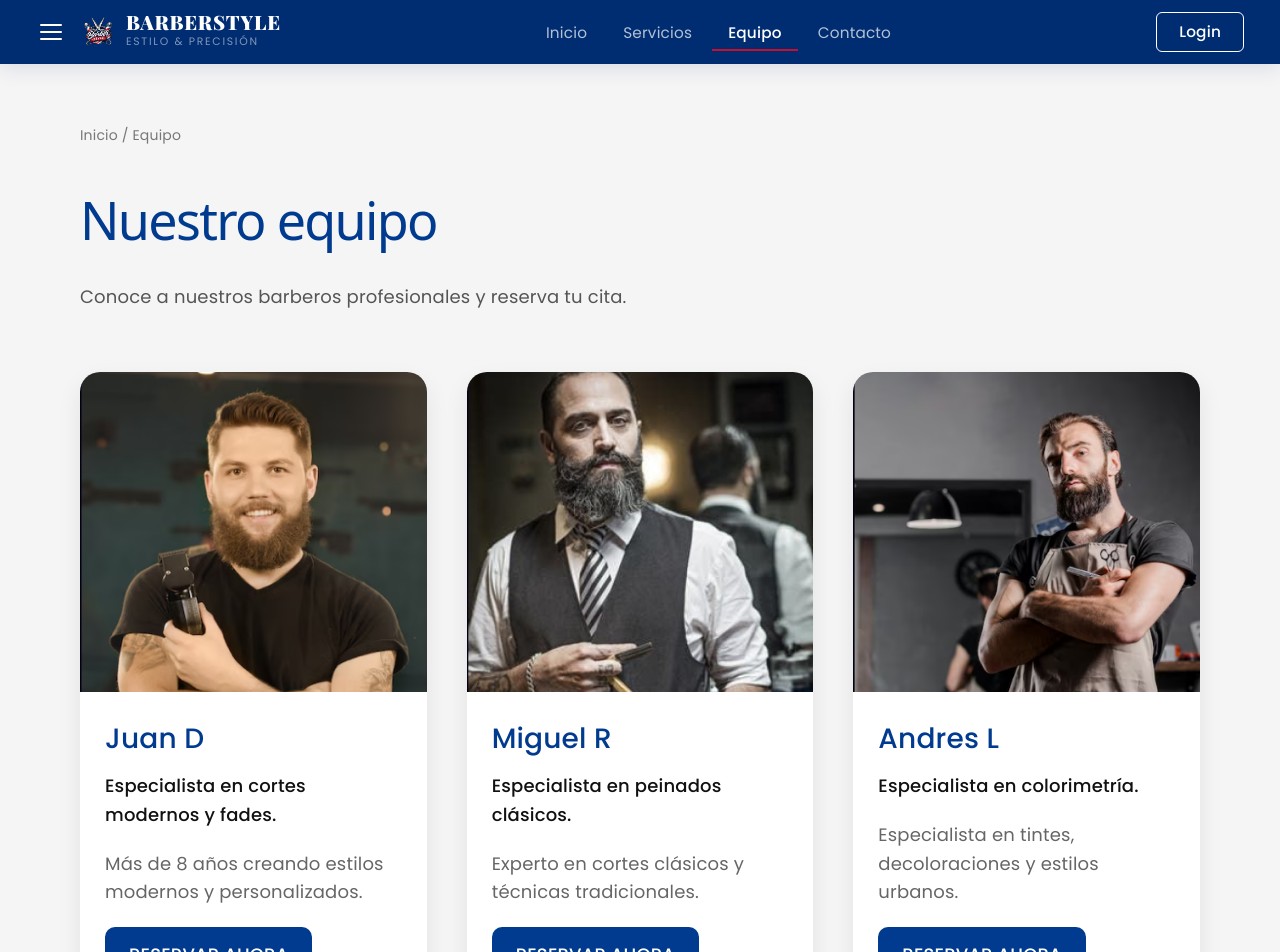
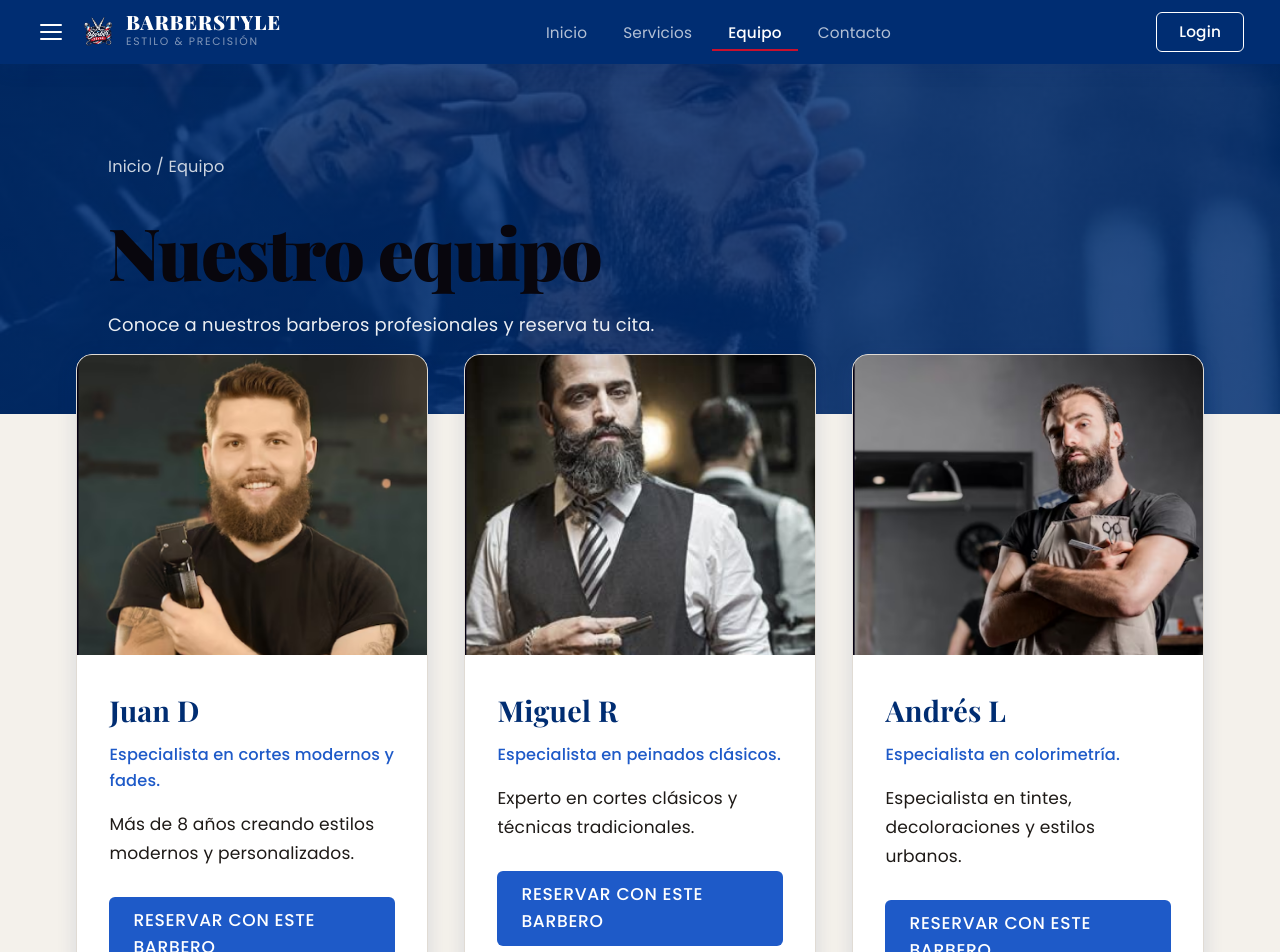
Before and after one commit to Coroclucth/barberstyle-react, a React (Vite) app in the folder frontend/: page /equipo in a window 1280 px wide. Shown: the top 952 px of the page. Built offline with nearby package versions, Linux system fonts and the light colour scheme.

Commit message:
Pantallas equipo y reserva modificadas

```diff
--- a/frontend/src/pages/Equipo/Equipo.css
+++ b/frontend/src/pages/Equipo/Equipo.css
@@ -1,115 +1,168 @@
+/* ══════════════════════════════════════
+   EQUIPO PAGE
+══════════════════════════════════════ */
+
 .equipo {
   min-height: 100vh;
-  background: #f5f5f5;
-  padding: 60px 80px;
+  background: var(--offwhite);
 }
 
-/* ══════════════════════════════
+/* ══════════════════════════════════════
    HERO
-══════════════════════════════ */
+══════════════════════════════════════ */
 
 .equipo__hero {
-  margin-bottom: 60px;
+  padding: 5rem 6rem 4rem;
+  background:
+    linear-gradient(
+      rgba(0, 45, 114, .82),
+      rgba(0, 45, 114, .82)
+    ),
+    url('../../assets/img/hero/herobeckham.jpg')
+    center/cover no-repeat;
+  color: var(--white);
+  margin-bottom: 0;
 }
 
 .equipo__breadcrumb {
-  color: #777;
-  margin-bottom: 15px;
-  font-size: 14px;
+  font-size: .9rem;
+  opacity: .8;
+  margin-bottom: 1rem;
 }
 
 .equipo__title {
-  font-size: 52px;
-  color: #003b8f;
-  margin-bottom: 20px;
+  font-family: var(--font-title);
+  font-size: 4rem;
+  font-weight: 900;
+  line-height: 1.1;
+  margin-bottom: 1rem;
 }
 
 .equipo__desc {
-  max-width: 700px;
-  color: #555;
-  font-size: 18px;
-  line-height: 1.7;
+  max-width: 640px;
+  font-size: 1rem;
+  line-height: 1.8;
+  opacity: .92;
 }
 
-/* ══════════════════════════════
+/* ══════════════════════════════════════
    GRID
-══════════════════════════════ */
+══════════════════════════════════════ */
 
 .equipo__grid {
+  max-width: 1200px;
+  margin: -60px auto 0;
+  padding: 0 2rem 5rem;
+  position: relative;
+  z-index: 5;
   display: grid;
-  grid-template-columns: repeat(auto-fit, minmax(280px, 1fr));
-  gap: 40px;
+  grid-template-columns: repeat(auto-fit, minmax(300px, 1fr));
+  gap: 2rem;
 }
 
-/* ══════════════════════════════
+/* ══════════════════════════════════════
    CARD
-══════════════════════════════ */
+══════════════════════════════════════ */
 
 .equipo-card {
-  background: white;
-  border-radius: 20px;
+  background: var(--white);
+  border-radius: var(--radius-lg);
+  border: 1px solid var(--border);
   overflow: hidden;
-  box-shadow: 0 10px 25px rgba(0,0,0,0.08);
-  transition: 0.3s ease;
-  padding-bottom: 30px;
+  box-shadow: var(--shadow-md);
+  transition: transform .3s ease, box-shadow .3s ease;
 }
 
 .equipo-card:hover {
   transform: translateY(-8px);
+  box-shadow: var(--shadow-lg);
 }
 
 .equipo-card__img {
   width: 100%;
-  height: 320px;
+  height: 300px;
   object-fit: cover;
+  display: block;
+}
+
+.equipo-card__body {
+  padding: 1.8rem;
 }
 
 .equipo-card__nombre {
-  font-size: 28px;
-  color: #003b8f;
-  margin: 25px 25px 10px;
+  font-family: var(--font-title);
+  font-size: 1.6rem;
+  font-weight: 700;
+  color: var(--blue);
+  margin-bottom: .5rem;
 }
 
 .equipo-card__esp {
-  margin: 0 25px;
-  font-weight: bold;
-  color: #111;
+  font-size: .9rem;
+  font-weight: 600;
+  color: var(--blue-cta);
+  margin-bottom: .9rem;
 }
 
 .equipo-card__texto {
-  margin: 20px 25px;
-  color: #666;
-  line-height: 1.6;
+  font-size: .95rem;
+  color: var(--text-dark);
+  line-height: 1.7;
+  margin-bottom: 1.6rem;
 }
 
 .equipo-card__btn {
   display: inline-block;
-  margin-left: 25px;
-  padding: 14px 24px;
-  background: #003b8f;
-  color: white;
+  padding: .85rem 1.4rem;
+  background: var(--blue-cta);
+  color: var(--white);
   text-decoration: none;
-  border-radius: 10px;
-  font-weight: bold;
-  transition: 0.3s;
+  border-radius: var(--radius-md);
+  font-size: .85rem;
+  font-weight: 600;
+  letter-spacing: .04em;
+  transition: background .22s ease, transform .22s ease;
 }
 
 .equipo-card__btn:hover {
-  background: #002d6d;
+  background: var(--blue);
+  transform: translateY(-2px);
 }
 
-/* ══════════════════════════════
+/* ══════════════════════════════════════
    RESPONSIVE
-══════════════════════════════ */
+══════════════════════════════════════ */
+
+@media (max-width: 992px) {
+
+  .equipo__hero {
+    padding: 4rem 2rem 5rem;
+  }
+
+  .equipo__title {
+    font-size: 3rem;
+  }
+
+}
 
 @media (max-width: 768px) {
 
-  .equipo {
-    padding: 40px 20px;
+  .equipo__grid {
+    margin-top: -40px;
+    padding: 0 1rem 4rem;
+    grid-template-columns: 1fr;
   }
 
-  .equipo__title {
-    font-size: 38px;
+  .equipo__hero {
+    text-align: center;
   }
 
 }
+
+@media (max-width: 480px) {
+
+  .equipo__title {
+    font-size: 2.4rem;
+  }
+
+}
--- a/frontend/src/pages/Equipo/Equipo.tsx
+++ b/frontend/src/pages/Equipo/Equipo.tsx
@@ -3,7 +3,6 @@ import barbero1 from '../../assets/img/equipo/barbero1.png'
 import barbero2 from '../../assets/img/equipo/barbero2.png'
 import barbero3 from '../../assets/img/equipo/barbero3.png'
 import './Equipo.css'
-
 
 // ══════════════════════════════════════
 // TIPOS
@@ -28,26 +27,24 @@ const BARBEROS: Barbero[] = [
     especialidad: 'Especialista en cortes modernos y fades.',
     imagen: barbero1,
     descripcion:
-      'Más de 8 años creando estilos modernos y personalizados.'
+      'Más de 8 años creando estilos modernos y personalizados.',
   },
-
   {
-    id: 'Miguel',
+    id: 'miguel',
     nombre: 'Miguel R',
     especialidad: 'Especialista en peinados clásicos.',
     imagen: barbero2,
     descripcion:
-      'Experto en cortes clásicos y técnicas tradicionales.'
+      'Experto en cortes clásicos y técnicas tradicionales.',
   },
-
   {
     id: 'andres',
-    nombre: 'Andres L',
+    nombre: 'Andrés L',
     especialidad: 'Especialista en colorimetría.',
     imagen: barbero3,
     descripcion:
-      'Especialista en tintes, decoloraciones y estilos urbanos.'
-  }
+      'Especialista en tintes, decoloraciones y estilos urbanos.',
+  },
 ]
 
 // ══════════════════════════════════════
@@ -57,9 +54,10 @@ const BARBEROS: Barbero[] = [
 const Equipo = () => {
 
   return (
+
     <div className="equipo">
 
-      {/* HEADER */}
+      {/* HERO */}
       <section className="equipo__hero">
 
         <p className="equipo__breadcrumb">
@@ -93,6 +91,8 @@ const Equipo = () => {
               className="equipo-card__img"
             />
 
+            <div className="equipo-card__body">
+
               <h3 className="equipo-card__nombre">
                 {barbero.nombre}
               </h3>
@@ -107,10 +107,12 @@ const Equipo = () => {
 
               <Link
                 to="/reserva"
-              className="equipo-card__btn"
+                className="equipo-card__btn btn btn--primary"
               >
-              RESERVAR AHORA
+                RESERVAR CON ESTE BARBERO
               </Link>
+
+            </div>
 
           </div>
 
@@ -119,6 +121,7 @@ const Equipo = () => {
       </section>
 
     </div>
+
   )
 }
 
--- a/frontend/src/pages/Reserva/Reserva.tsx
+++ b/frontend/src/pages/Reserva/Reserva.tsx
@@ -2,59 +2,49 @@ import { useState } from 'react'
 import barbero1 from '../../assets/img/equipo/barbero1.png'
 import barbero2 from '../../assets/img/equipo/barbero2.png'
 import barbero3 from '../../assets/img/equipo/barbero3.png'
+import SelectorServicio from '../../components/SelectorServicio/SelectorServicio'
+import SelectorBarbero from '../../components/SelectorBarbero/SelectorBarbero'
+import SelectorDia from '../../components/SelectorDia/SelectorDia'
+import SelectorHorario from '../../components/SelectorHorario/SelectorHorario'
 import './Reserva.css'
-
-// ══════════════════════════════════════
-// TIPOS
-// ══════════════════════════════════════
-
-interface Barbero {
-  id: string
-  nombre: string
-  especialidad: string
-  imagen: string
-}
 
 // ══════════════════════════════════════
 // DATOS
 // ══════════════════════════════════════
 
-const BARBEROS: Barbero[] = [
+const SERVICIOS = [
+  { id: 'corte',       nombre: 'Corte de cabello', precio: '$25.000' },
+  { id: 'barba',       nombre: 'Barba',             precio: '$15.000' },
+  { id: 'tinte',       nombre: 'Tinte',             precio: '$45.000' },
+  { id: 'tratamiento', nombre: 'Tratamiento',       precio: '$35.000' },
+]
+
+const BARBEROS = [
   {
     id: 'juan',
     nombre: 'Juan D',
     especialidad: 'Cortes modernos',
     imagen: barbero1,
   },
-
   {
     id: 'miguel',
     nombre: 'Miguel R',
     especialidad: 'Peinados clásicos',
     imagen: barbero2,
   },
-
   {
     id: 'andres',
     nombre: 'Andrés L',
     especialidad: 'Colorimetría',
     imagen: barbero3,
-  }
+  },
 ]
 
-const DIAS = ['DOM', 'LUN', 'MAR', 'MIÉ', 'JUE', 'VIE', 'SAB']
+const DIAS_LABELS = ['DOM', 'LUN', 'MAR', 'MIÉ', 'JUE', 'VIE', 'SAB']
 
 const SLOTS = [
-  '08:00',
-  '09:00',
-  '10:00',
-  '11:00',
-  '12:00',
-  '01:00',
-  '02:00',
-  '03:00',
-  '04:00',
-  '05:00',
+  '08:00', '09:00', '10:00', '11:00', '12:00',
+  '01:00', '02:00', '03:00', '04:00', '05:00',
 ]
 
 const SLOTS_OCUPADOS = ['09:00', '12:00']
@@ -65,24 +55,18 @@ const SLOTS_OCUPADOS = ['09:00', '12:00']
 
 const Reserva = () => {
 
-  const [servicio, setServicio] = useState('corte')
-  const [barberoActivo, setBarbero] = useState('juan')
-  const [diaActivo, setDia] = useState(0)
-  const [slotActivo, setSlot] = useState('')
+  const [servicioActivo, setServicio]  = useState('corte')
+  const [barberoActivo,  setBarbero]   = useState('juan')
+  const [diaActivo,      setDia]       = useState(0)
+  const [slotActivo,     setSlot]      = useState('')
 
-  // ══════════════════════════════════════
-  // CALENDARIO DINÁMICO
-  // ══════════════════════════════════════
-
+  // ── Calendario dinámico (próximos 7 días) ──────────────
   const diasProximos = Array.from({ length: 7 }, (_, i) => {
-
     const fecha = new Date()
-
     fecha.setDate(fecha.getDate() + i)
-
     return {
-      label: DIAS[fecha.getDay()],
-      num: fecha.getDate(),
+      label: DIAS_LABELS[fecha.getDay()],
+      num:   fecha.getDate(),
     }
   })
 
@@ -113,166 +97,36 @@ const Reserva = () => {
 
       <section className="reserva-container">
 
-        {/* IZQUIERDA */}
-
         <div className="reserva-left card">
 
-          {/* SERVICIO */}
+          {/* SELECTOR SERVICIO — componente reutilizable de Jaider */}
+          <SelectorServicio
+            servicios={SERVICIOS}
+            servicioActivo={servicioActivo}
+            onSeleccionar={setServicio}
+          />
 
-          <div className="reserva-field">
+          {/* SELECTOR BARBERO — componente reutilizable de Jaider */}
+          <SelectorBarbero
+            barberos={BARBEROS}
+            barberoActivo={barberoActivo}
+            onSeleccionar={setBarbero}
+          />
 
-            <label className="reserva-label">
-              Selecciona el servicio
-            </label>
+          {/* SELECTOR DÍA — componente reutilizable de Jaider */}
+          <SelectorDia
+            dias={diasProximos}
+            diaActivo={diaActivo}
+            onSeleccionar={setDia}
+          />
 
-            <select
-              className="reserva-select"
-              value={servicio}
-              onChange={(e) => setServicio(e.target.value)}
-            >
-
-              <option value="corte">
-                Corte de cabello
-              </option>
-
-              <option value="barba">
-                Barba
-              </option>
-
-              <option value="tinte">
-                Tinte
-              </option>
-
-            </select>
-
-          </div>
-
-          {/* BARBEROS */}
-
-          <div className="reserva-field">
-
-            <label className="reserva-label">
-              Elige tu barbero
-            </label>
-
-            <div className="barberos-grid">
-
-              {BARBEROS.map((barbero) => (
-
-                <div
-                  key={barbero.id}
-                  className={`barbero-card ${
-                    barberoActivo === barbero.id
-                      ? 'barbero-card--active'
-                      : ''
-                  }`}
-                  onClick={() => setBarbero(barbero.id)}
-                >
-
-                  <img
-                    src={barbero.imagen}
-                    alt={barbero.nombre}
-                    className="barbero-card__img"
-                  />
-
-                  <p className="barbero-card__nombre">
-                    {barbero.nombre}
-                  </p>
-
-                  <span className="barbero-card__tag">
-                    {barbero.especialidad}
-                  </span>
-
-                </div>
-
-              ))}
-
-            </div>
-
-          </div>
-
-          {/* CALENDARIO */}
-
-          <div className="reserva-field">
-
-            <label className="reserva-label">
-              Selecciona el día
-            </label>
-
-            <div className="reserva__dias">
-
-              {diasProximos.map((dia, i) => (
-
-                <div
-                  key={i}
-                  className={`dia-pill ${
-                    diaActivo === i
-                      ? 'dia-pill--active'
-                      : ''
-                  }`}
-                  onClick={() => setDia(i)}
-                >
-
-                  <span className="dia-pill__label">
-                    {dia.label}
-                  </span>
-
-                  <span className="dia-pill__num">
-                    {dia.num}
-                  </span>
-
-                </div>
-
-              ))}
-
-            </div>
-
-          </div>
-
-          {/* HORARIOS */}
-
-          <div className="reserva-field">
-
-            <label className="reserva-label">
-              Horarios disponibles
-            </label>
-
-            <div className="reserva__slots">
-
-              {SLOTS.map((slot) => {
-
-                const ocupado =
-                  SLOTS_OCUPADOS.includes(slot)
-
-                return (
-
-                  <div
-                    key={slot}
-                    className={`slot ${
-                      ocupado
-                        ? 'slot--ocupado'
-                        : ''
-                    } ${
-                      slotActivo === slot && !ocupado
-                        ? 'slot--activo'
-                        : ''
-                    }`}
-                    onClick={() =>
-                      !ocupado && setSlot(slot)
-                    }
-                  >
-
-                    {slot}
-
-                  </div>
-
-                )
-
-              })}
-
-            </div>
-
-          </div>
+          {/* SELECTOR HORARIO — componente reutilizable de Jaider */}
+          <SelectorHorario
+            slots={SLOTS}
+            slotsOcupados={SLOTS_OCUPADOS}
+            slotActivo={slotActivo}
+            onSeleccionar={setSlot}
+          />
 
           {/* BOTÓN */}
 
@@ -280,9 +134,7 @@ const Reserva = () => {
             className="btn btn--primary reserva-btn"
             disabled={!slotActivo}
           >
-
             CONFIRMAR RESERVA
-
           </button>
 
         </div>
```
Also changed, not shown: frontend/src/pages/Reserva/Reserva.css (+53 -31 lines). Lines whose indentation alone changed are shown as unchanged.
